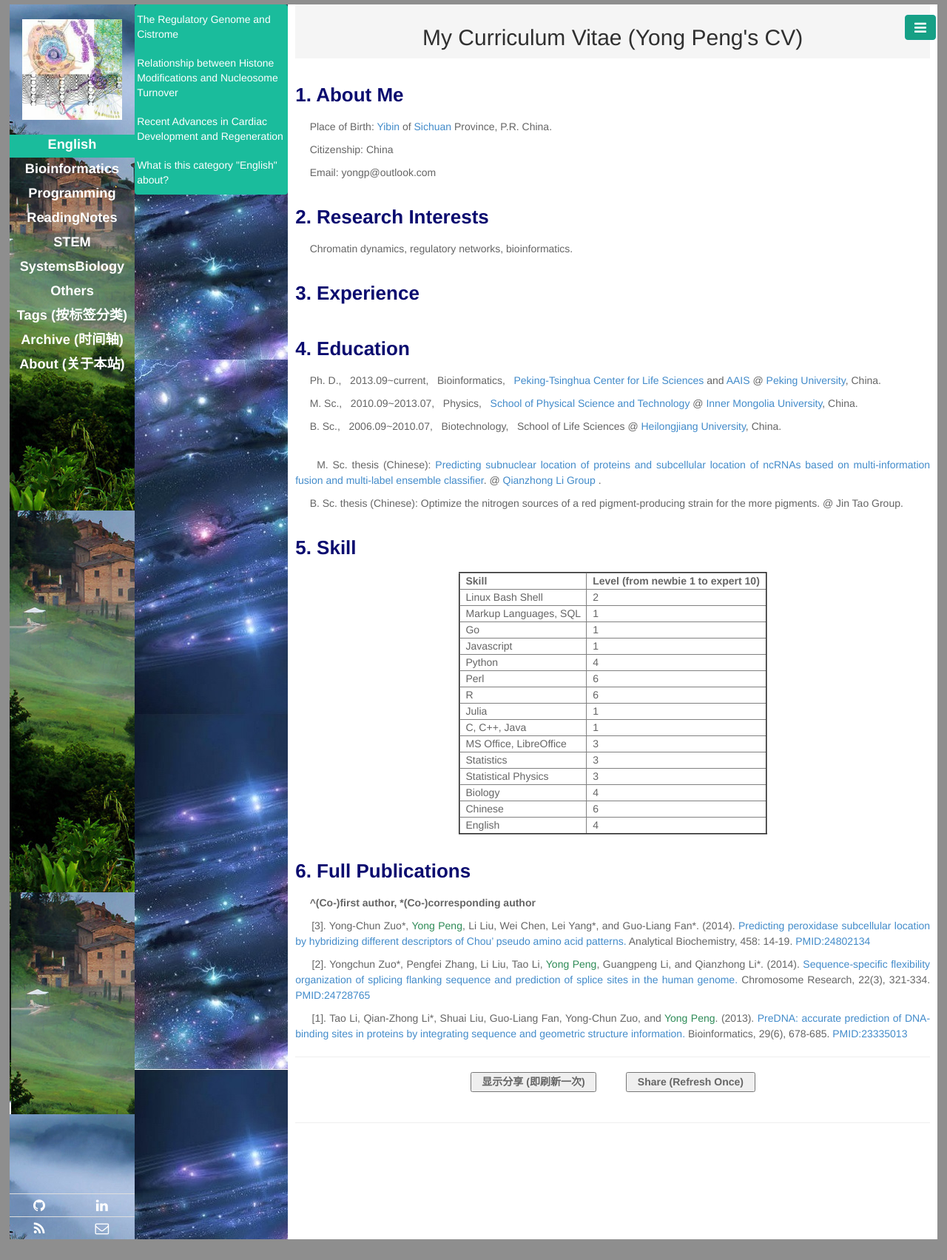
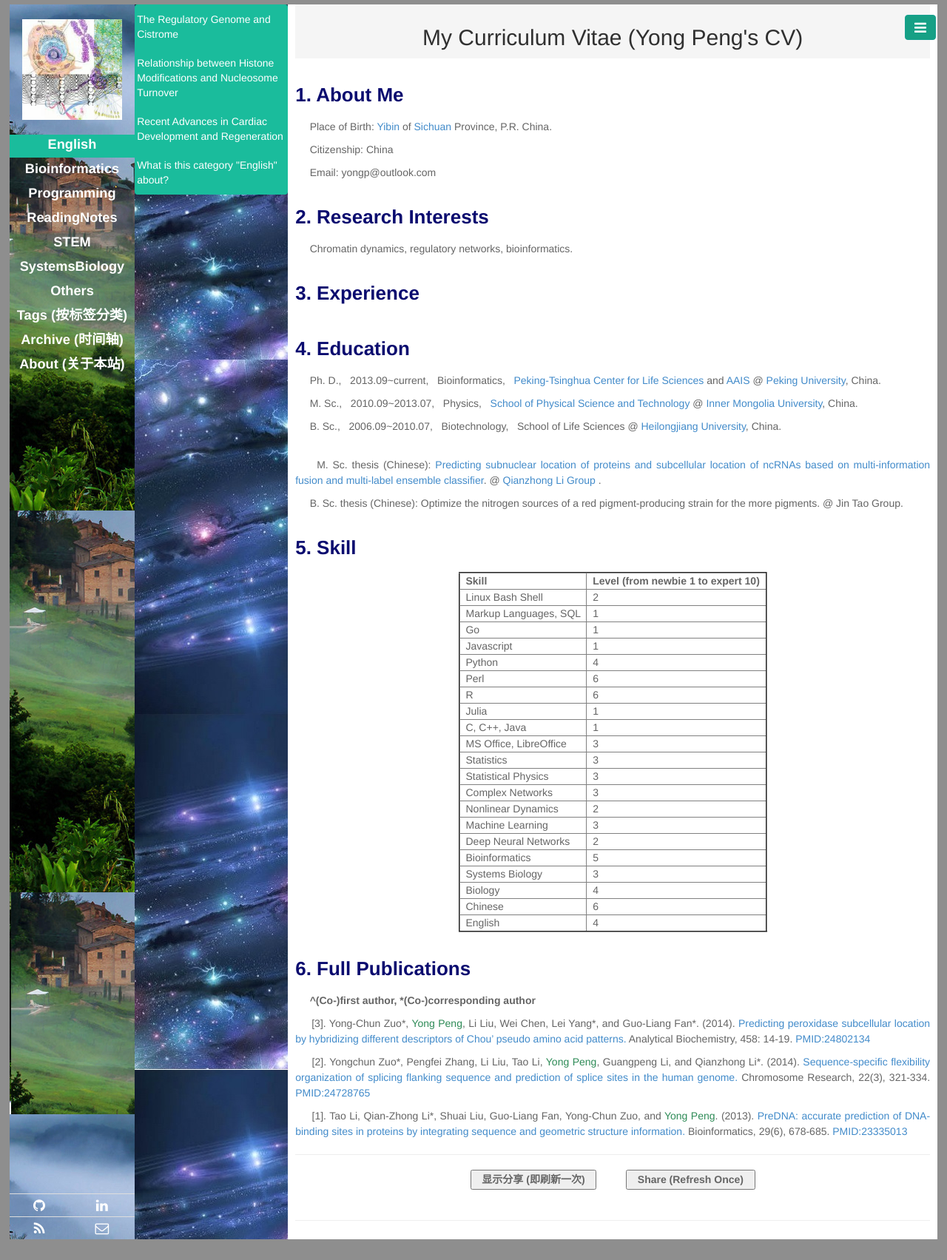
Before and after one commit to CTLife/CTLife.github.io, a Jekyll site: the page built from yongpeng.html, in a window 1280 px wide. Shown: the whole page at 74% size. Built offline with Jekyll 4.4.1, drawn with Linux system fonts in a browser that asks for light colours; Markdown is read by kramdown in place of the engine named in the settings.

Commit message:
Update yongpeng.html

```diff
--- a/yongpeng.html
+++ b/yongpeng.html
@@ -83,6 +83,30 @@ multi-information fusion and multi-label ensemble classifier</a>. @ <a href="htt
     <td> &nbsp;  3  &nbsp; </td>
   </tr>
   <tr>
+    <td> &nbsp;  Complex Networks  &nbsp; </td>
+    <td> &nbsp;  3  &nbsp; </td>
+  </tr>
+  <tr>
+    <td> &nbsp;  Nonlinear Dynamics  &nbsp; </td>
+    <td> &nbsp;  2  &nbsp; </td>
+  </tr>
+  <tr>
+    <td> &nbsp;  Machine Learning  &nbsp; </td>
+    <td> &nbsp;  3  &nbsp; </td>
+  </tr>
+  <tr>
+    <td> &nbsp;  Deep Neural Networks  &nbsp; </td>
+    <td> &nbsp;  2  &nbsp; </td>
+  </tr>
+  <tr>
+    <td> &nbsp;  Bioinformatics  &nbsp; </td>
+    <td> &nbsp;  5  &nbsp; </td>
+  </tr>
+  <tr>
+    <td> &nbsp;  Systems Biology  &nbsp; </td>
+    <td> &nbsp;  3  &nbsp; </td>
+  </tr>
+  <tr>
     <td> &nbsp;  Biology  &nbsp; </td>
     <td> &nbsp;  4  &nbsp; </td>
   </tr>
```
